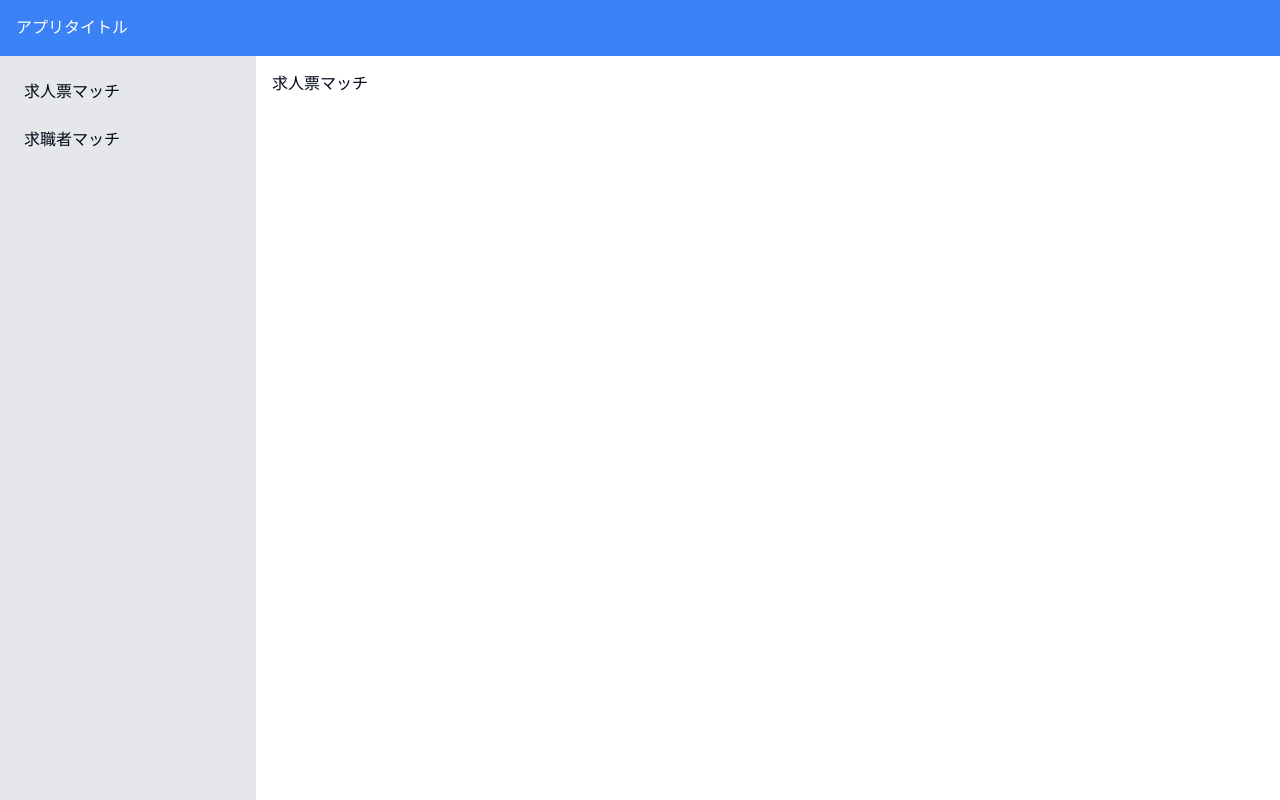
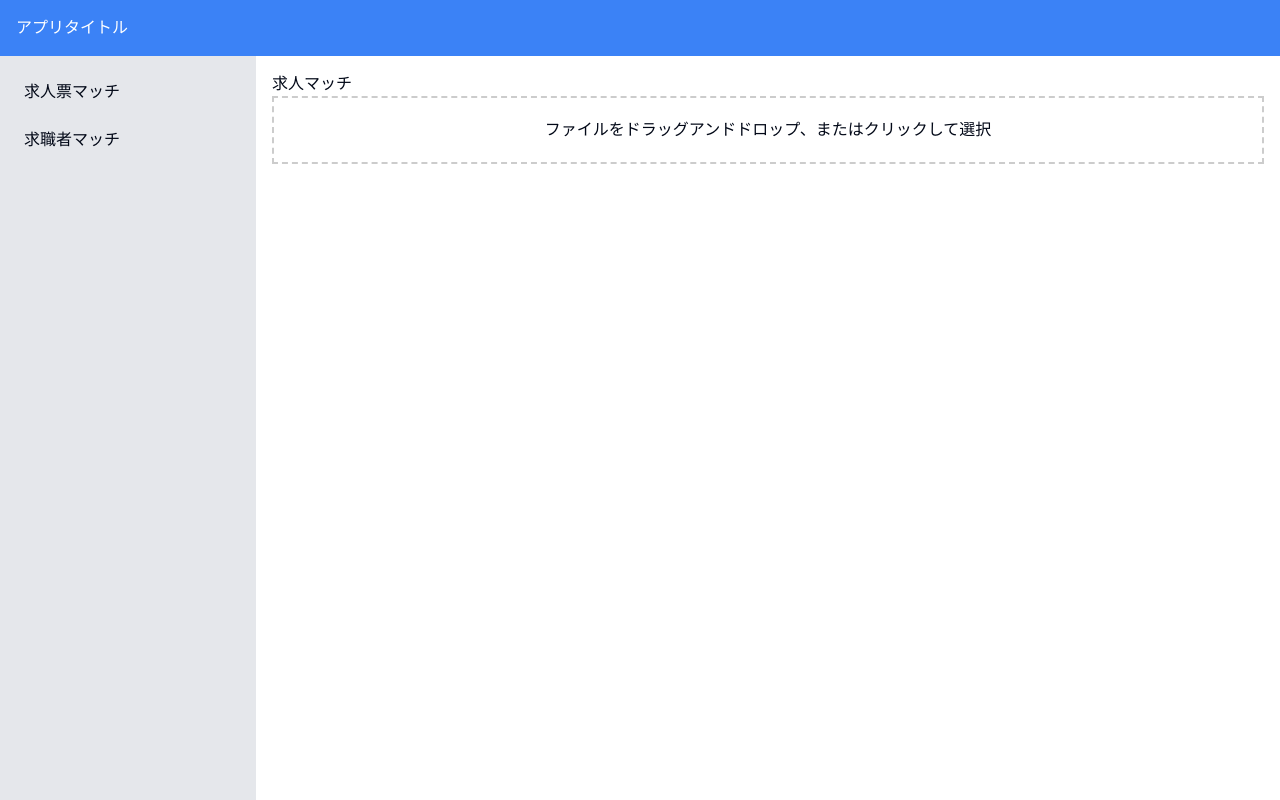
Before and after one commit to haruo2177/nextjs-dnd, a Next.js app: page /job-postings-match in a window 1280 px wide. Built offline with nearby package versions, Linux system fonts and the light colour scheme.

Commit message:
add: ファイルをドラッグアンドドロップでアップロードするサンプル

```diff
--- /dev/null
+++ b/app/_components/FileUpload.tsx
@@ -0,0 +1,39 @@
+"use client";
+
+import React, { useCallback, useState } from "react";
+import { useDropzone } from "react-dropzone";
+
+interface FileWithPreview extends File {
+  preview: string;
+}
+
+const FileUpload = () => {
+  const [file, setFile] = useState<File>();
+
+  const onDrop = useCallback((acceptedFiles: File[]) => {
+    setFile(acceptedFiles[0]);
+  }, []);
+
+  const { getRootProps, getInputProps, isDragActive } = useDropzone({ onDrop, multiple: false });
+
+  return (
+    <div {...getRootProps()} style={{ border: "2px dashed #ccc", padding: "20px", textAlign: "center" }}>
+      <input {...getInputProps()} />
+      {isDragActive ? (
+        <p>ファイルをここにドロップ...</p>
+      ) : (
+        <p>ファイルをドラッグアンドドロップ、またはクリックして選択</p>
+      )}
+      {file && (
+        <aside>
+          <h4>アップロードされたファイル:</h4>
+          <p>
+            {file.name} - {file.size} bytes
+          </p>
+        </aside>
+      )}
+    </div>
+  );
+};
+
+export default FileUpload;
--- a/app/job-match copy/page.tsx
+++ /dev/null
@@ -1,5 +0,0 @@
-const JobMatch = () => {
-  return <h1>求人マッチ</h1>;
-};
-
-export default JobMatch;
--- a/app/job-postings-match/page.tsx
+++ b/app/job-postings-match/page.tsx
@@ -1,5 +1,12 @@
+import FileUpload from "../_components/FileUpload";
+
 const JobPostingsMatch = () => {
-  return <h1>求人票マッチ</h1>;
+  return (
+    <>
+      <h1>求人マッチ</h1>
+      <FileUpload />
+    </>
+  );
 };
 
 export default JobPostingsMatch;
--- a/package.json
+++ b/package.json
@@ -15,6 +15,7 @@
     "next": "14.0.4",
     "react": "^18",
     "react-dom": "^18",
+    "react-dropzone": "^14.2.3",
     "tailwind-merge": "^2.2.0",
     "tailwindcss-animate": "^1.0.7"
   },
```
Also changed, not shown: 1 other file (tests, documents, lock files or other folders).
